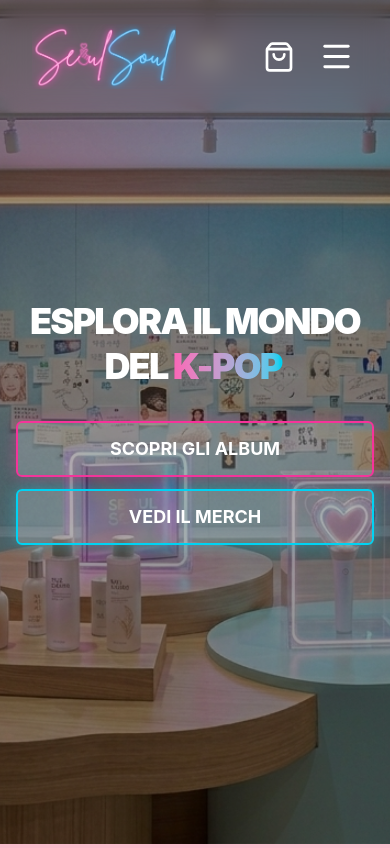
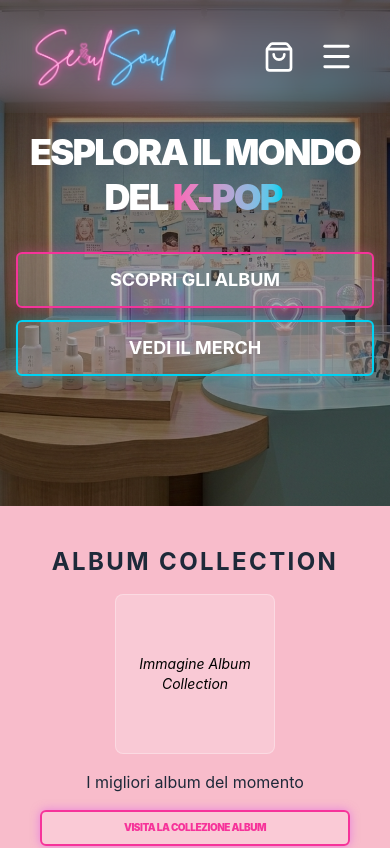
Before and after one commit to Ale9719/SeoulSoul, a React (Vite) app: page /#/ in a window 390 px wide. Shown: the top 848 px of the page. Built offline with nearby package versions, Linux system fonts and the light colour scheme.

Commit message:
aggiornamento home

```diff
--- a/src/pages/Home.jsx
+++ b/src/pages/Home.jsx
@@ -7,7 +7,7 @@ const Home = () => {
   return (
     <>
       {/* HERO */}
-      <main className="relative min-h-screen flex flex-col items-center justify-center text-center px-4">
+      <main className="relative min-h-[60vh] sm:min-h-[75vh] lg:min-h-screen flex flex-col items-center justify-center text-center px-4">
         <div className="absolute inset-0 z-0">
           <img src={header} alt="K-Pop Background" className="w-full h-full object-cover" />
           <div className="absolute inset-0 bg-black/40"></div>
```
